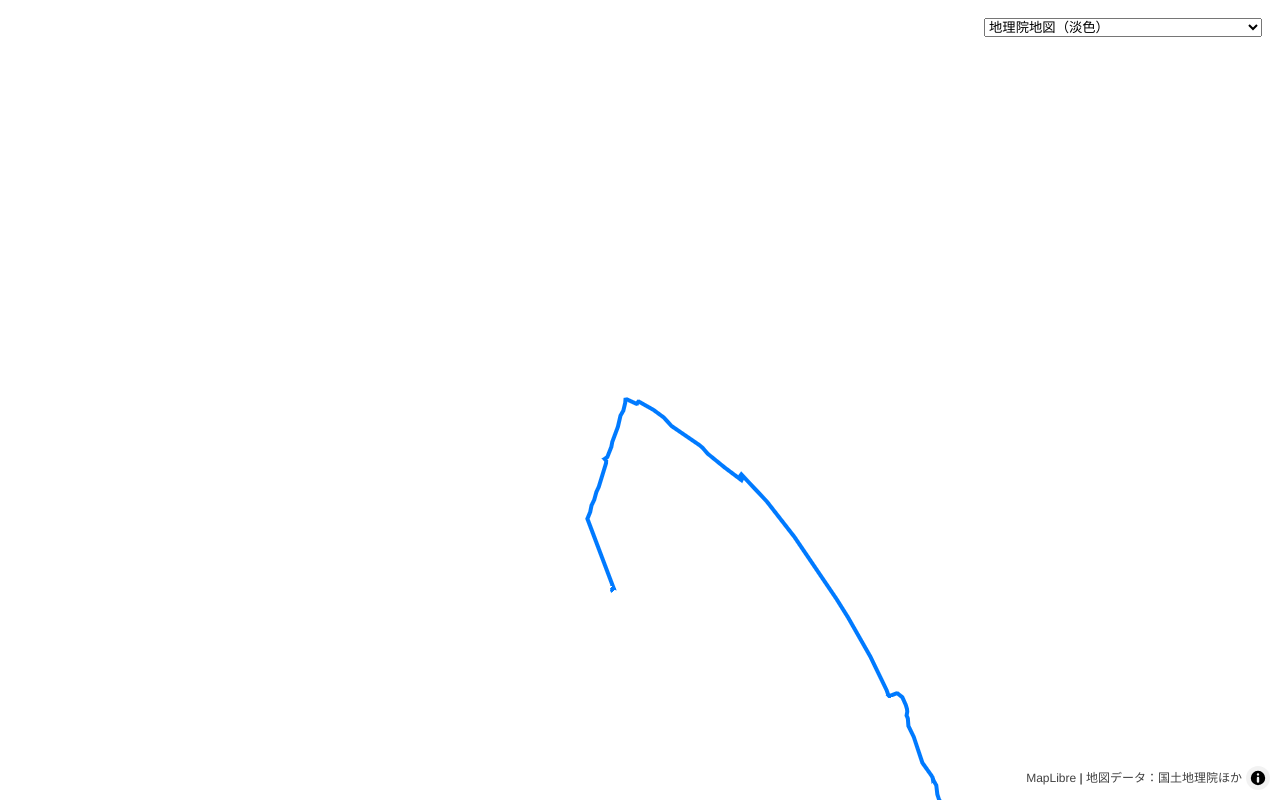
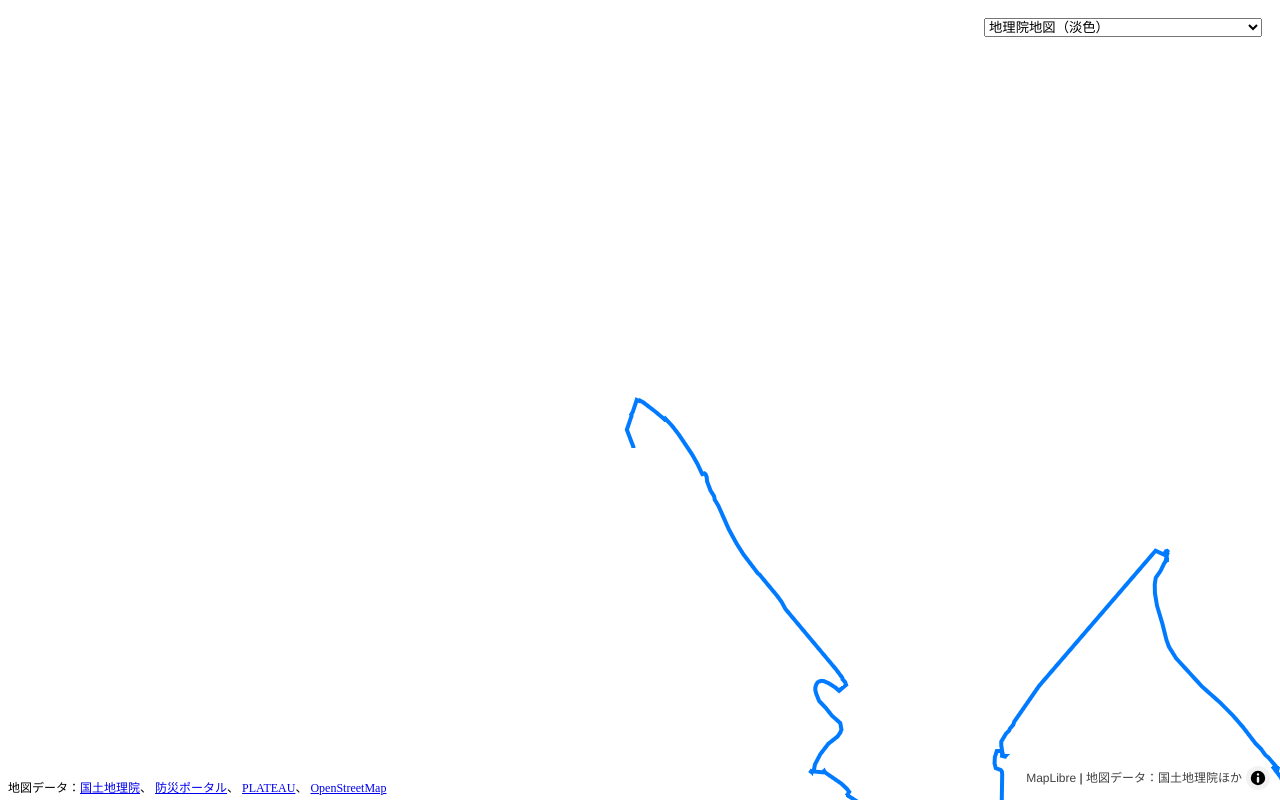
Before and after one commit to onochin/r_facilities, a plain HTML site: page index.html in a window 1280 px wide. Drawn offline with nearby package versions, Linux system fonts and the light colour scheme; no server answers.

Commit message:
出典追記
Signed-off-by: onochin <126230837+onochin@users.noreply.github.com>

```diff
--- a/index.html
+++ b/index.html
@@ -18,12 +18,27 @@
       padding: 8px;
       font-size: 16px;
     }
+    .attribution {
+      position: absolute;
+      bottom: 0;
+      left: 0;
+      background: white;
+      font-size: 12px;
+      padding: 4px 8px;
+      z-index: 1;
+    }
   </style>
 </head>
 <body>
   <div id="map"></div>
   <div id="layer-control" class="layer-selector">
     <select id="layer-select"></select>
+  </div>
+  <div class="attribution">
+    地図データ：<a href="https://maps.gsi.go.jp/development/ichiran.html" target="_blank">国土地理院</a>、
+    <a href="https://disaportal.gsi.go.jp/" target="_blank">防災ポータル</a>、
+    <a href="https://www.mlit.go.jp/plateau/" target="_blank">PLATEAU</a>、
+    <a href="https://www.openstreetmap.org/" target="_blank">OpenStreetMap</a>
   </div>
 
   <script src="https://unpkg.com/maplibre-gl@latest/dist/maplibre-gl.js"></script>
@@ -33,8 +48,8 @@
         base: "https://cyberjapandata.gsi.go.jp/xyz/pale/{z}/{x}/{y}.png",
         flood: false
       },
-      "Google Maps（風）": {
-        base: "https://mt1.google.com/vt/lyrs=m&x={x}&y={y}&z={z}",
+      "OpenStreetMap": {
+        base: "https://tile.openstreetmap.org/{z}/{x}/{y}.png",
         flood: false
       },
       "PLATEAU 航空写真測量": {
@@ -84,7 +99,7 @@
         ]
       },
       center: [139.80575, 35.7561],
-      zoom: 14
+      zoom: 12
     });
 
     map.on('load', () => {
```
